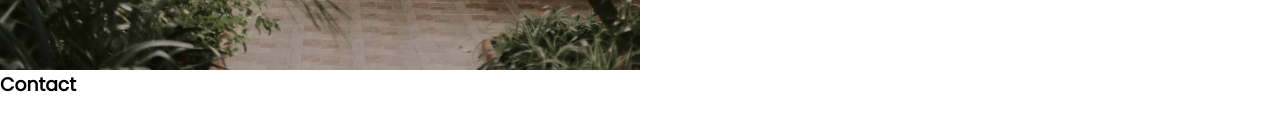
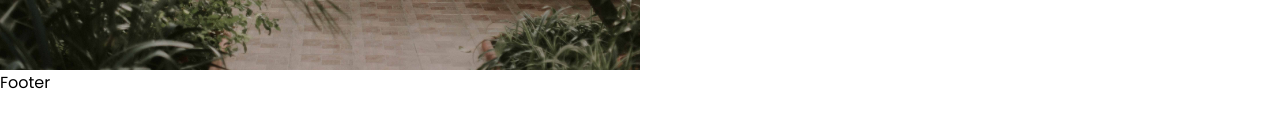
Before and after one commit to ajiiz/plants-react-app, a React (Create React App) app: page /home in a window 1280 px wide. Shown: the part 2050-2180 px from the top of the page. After the commit the page ends 2145 px from the top, so only its background shows below. Built offline with nearby package versions, Linux system fonts and the light colour scheme.

Commit message:
Added Footer component in HomePage, now begin to style it

```diff
--- a/src/components/Footer.js
+++ b/src/components/Footer.js
@@ -0,0 +1,11 @@
+import React from 'react'
+
+const Footer = () => {
+    return (
+        <div>
+            Footer
+        </div>
+    )
+}
+
+export default Footer
--- a/src/components/HomePage/Contact.js
+++ /dev/null
@@ -1,12 +0,0 @@
-import React from 'react'
-import '../../styles/Home/contact.css'
-
-const Contact = () => {
-    return (
-        <div className="contact">
-            <h3>Contact </h3>
-        </div>
-    )
-}
-
-export default Contact
--- a/src/components/HomePage/Home.js
+++ b/src/components/HomePage/Home.js
@@ -2,7 +2,7 @@ import React from 'react'
 import Quote from './Quote'
 import Header from './Header'
 import About from './About'
-import Contact from './Contact'
+import Footer from '../Footer'
 
 const Home = () => {
     return (
@@ -10,7 +10,7 @@ const Home = () => {
             <Header />
             <Quote />
             <About />
-            <Contact />
+            <Footer />
         </div>
     )
 }
--- a/src/styles/Home/contact.css
+++ /dev/null
@@ -1,4 +0,0 @@
-.contact {
-  width: 100%;
-  height: 65vh;
-}
--- a/src/styles/Home/contact.min.css
+++ /dev/null
@@ -1 +0,0 @@
-.contact{width:100%;height:65vh}
--- a/src/styles/Home/contact.scss
+++ /dev/null
@@ -1,4 +0,0 @@
-.contact {
-    width:100%;
-    height: 65vh;
-}
```
